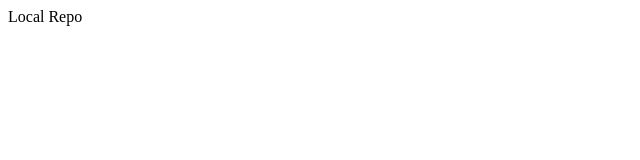
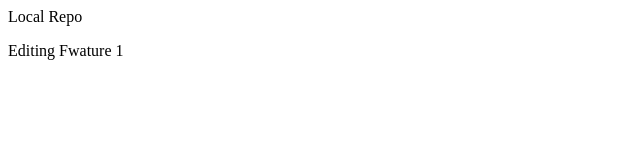
Before and after one commit to siddhi8767/LocalRepo, a plain HTML site: page index.html in a window 1280 px wide. Shown: the whole page, without its empty margins (0-640 px from the left). Drawn offline with Linux system fonts and the light colour scheme.

Commit message:
Edited feature1

```diff
--- a/index.html
+++ b/index.html
@@ -1 +1,2 @@
 <p>Local Repo</p>
+<p>Editing Fwature 1</p>
```
